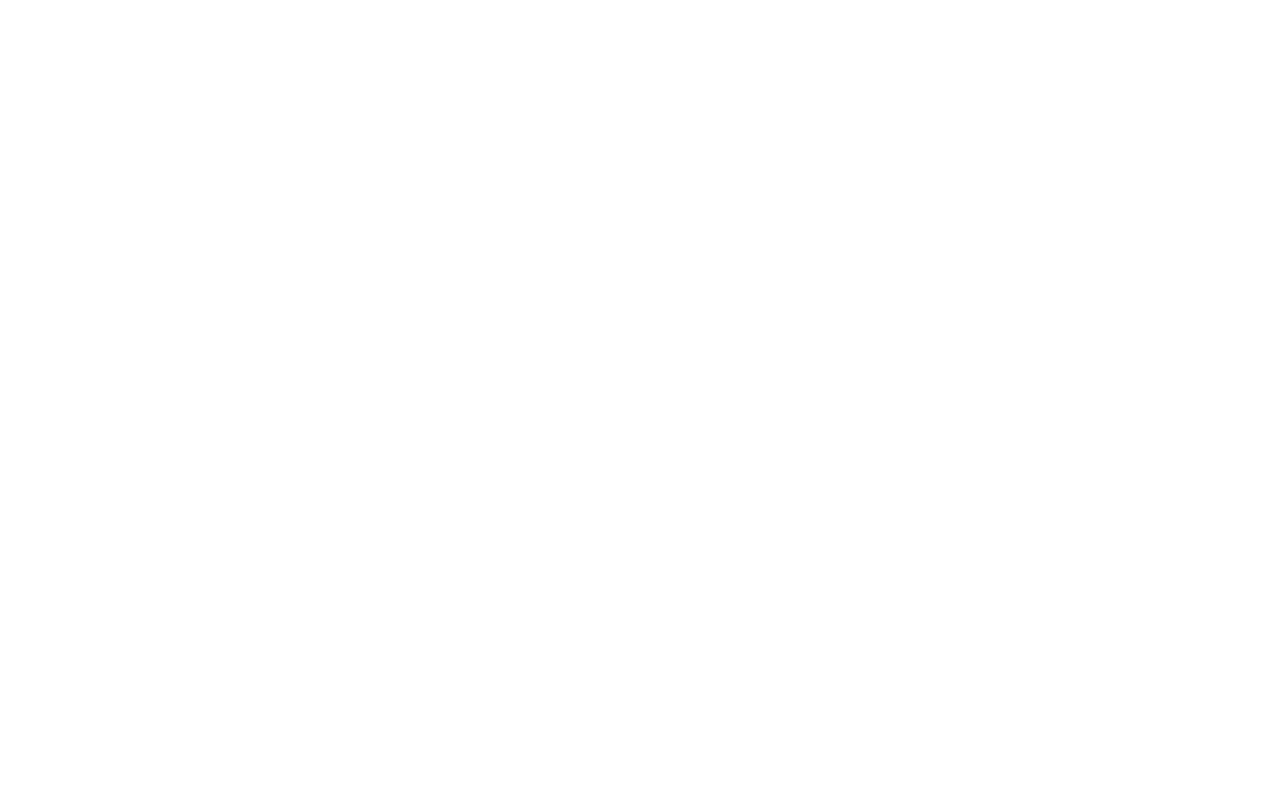
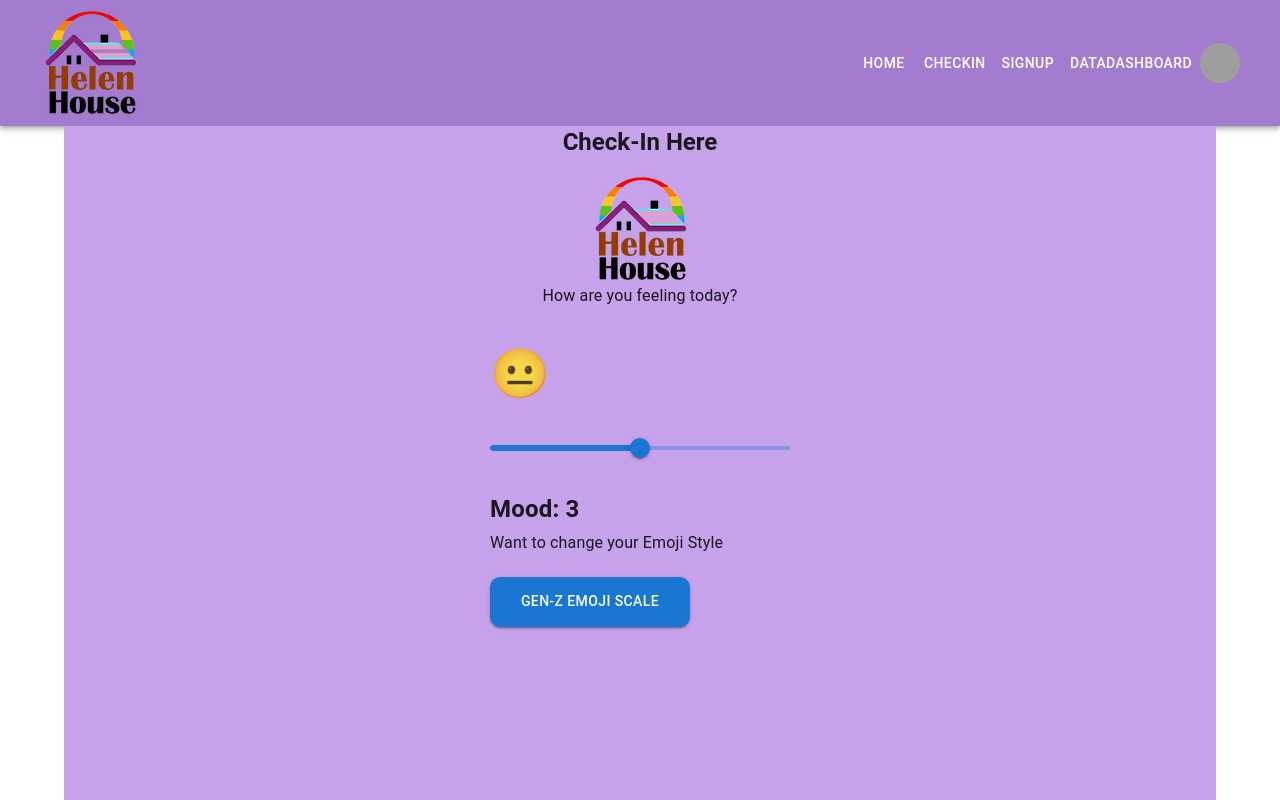
Before and after one commit to c0d3cisco/hh-frontend, a React (Create React App) app: page /Checkin in a window 1280 px wide. Before the commit this address had no page. Shown: the top 800 px of the page. Built offline with nearby package versions, Linux system fonts and the light colour scheme; grey boxes are pictures that could not be loaded.

Commit message:
Co-authored-by: Katherine Lee <KatiLee@users.noreply.github.com> Co-authored-by: Malik Sadiki-Torres <MalikTorres@users.noreply.github.com>

```diff
--- a/src/App.jsx
+++ b/src/App.jsx
@@ -6,23 +6,27 @@
 import SignUp from './Pages/SignUp';
 import SignUpApproval from './Pages/SignUpApproval';
 import UserSettings from './Pages/UserSettings';
+import { Checkin } from './Pages/Checkin';
+import DataDashboard from './Pages/DataDashboard';
 
-function App() {
+export default function App() {
   return (
     <Router>
       <Routes>
-        <Route path="/" element={<Layout>
+        <Route path="/" element={<Layout />}>
           <Route index element={<Home />} />
-          <Route path="signup" element={<SignUp />} />
-          <Route path="signupapproval" element={<SignUpApproval />} />
-          <Route path="usersettings" element={<UserSettings />} />
-        </Layout>} />
+          <Route path="/Checkin" element={<Checkin />} />
+          <Route path="/signup" element={<SignUp />} />
+          <Route path="/signupapproval" element={<SignUpApproval />} />
+          <Route path="/usersettings" element={<UserSettings />} />
+          <Route path="/datadashboard" element={<DataDashboard />} />
+        </Route>
       </Routes>
     </Router>
   );
 }
 
-export default App;
+
 
 // import React from 'react';
 // import './App.css';
--- a/src/Components/Checkin/MoodSlider/index.jsx
+++ b/src/Components/Checkin/MoodSlider/index.jsx
@@ -4,18 +4,18 @@
 import Button from '@mui/material/Button';
 const MoodSlider = ({ rating, onRatingChange }) => {
   const traditionalMoodEmojis = {
-    1: ':cry:',
-    2: ':pensive:',
-    3: ':neutral_face:',
-    4: ':slightly_smiling_face:',
-    5: ':smile:',
+    1: '😢',
+    2: '😔',
+    3: '😐',
+    4: '🙂',
+    5: '😄',
   };
   const genzMoodEmojis = {
-    1: ':upside_down_face:',
-    2: ':skull:',
-    3: ':sweat_smile:',
-    4: ':sob:',
-    5: ':fire:',
+    1: '🙃',
+    2: '💀',
+    3: '😅',
+    4: '😭',
+    5: '🔥',
   };
   const [isTraditional, setIsTraditional] = useState(true);
   const toggleEmojiSet = () => {
--- a/src/Components/Layout/Header.jsx
+++ b/src/Components/Layout/Header.jsx
@@ -16,9 +16,20 @@
 import MenuIcon from '@mui/icons-material/Menu';
 import HHLogo from '../../assets/updated_helen_house_logo_cropped_360.png';
 
-const pages = ['Home', 'Checkin', 'Signup'];
-const settings = ['User Settings', 'SignUp Approval', 'Data Dashboard', 'Logout'];
-function ResponsiveAppBar() {
+const pages = [
+  { name: 'Home', path: '/' },
+  { name: 'Checkin', path: '/checkin' },
+  { name: 'Signup', path: '/signup' },
+  { name: 'DataDashboard', path: '/datadashboard' },
+];
+const settings = [
+  { name: 'User Settings', path: '/usersettings' },
+  { name: 'SignUp Approval', path: '/signupapproval' },
+  { name: 'Data Dashboard', path: '/datadashboard' },
+  { name: 'Logout', path: '/logout' },
+];
+
+export default function ResponsiveAppBar() {
   const [anchorElNav, setAnchorElNav] = React.useState(null);
   const [anchorElUser, setAnchorElUser] = React.useState(null);
   const handleOpenNavMenu = (event) => {
@@ -33,14 +44,27 @@
   const handleCloseUserMenu = () => {
     setAnchorElUser(null);
   };
+
   return (
-    <AppBar position="static">
+    <AppBar
+      position="static"
+      sx={{
+        backgroundColor: '#a37ccf',
+        paddingY: 1,
+        paddingX: 2,
+        display: 'flex',
+        flexDirection: 'row',
+        justifyContent: 'space-between',
+        alignItems: 'center',
+      }}
+    >
       <Container maxWidth="xl">
         <Toolbar disableGutters>
           <img
-          src = {HHLogo}
-          alt = 'Helen House logo'
-          sx={{ display: { xs: 'none', md: 'flex' }, mr: 1 }} />
+            src={HHLogo}
+            alt="Helen House logo"
+            sx={{ display: { xs: 'none', md: 'flex' }, mr: 1 }}
+          />
           <Typography
             variant="h6"
             noWrap
@@ -55,9 +79,7 @@
               color: 'inherit',
               textDecoration: 'none',
             }}
-          >
-
-          </Typography>
+          ></Typography>
           <Box sx={{ flexGrow: 1, display: { xs: 'flex', md: 'none' } }}>
             <IconButton
               size="large"
@@ -88,8 +110,8 @@
               }}
             >
               {pages.map((page) => (
-                <MenuItem key={page} onClick={handleCloseNavMenu}>
-                  <Typography textAlign="center">{page}</Typography>
+                <MenuItem key={page.name} onClick={handleCloseNavMenu}>
+                  <Typography textAlign="center">{page.name}</Typography>
                 </MenuItem>
               ))}
             </Menu>
@@ -110,19 +132,23 @@
               color: 'inherit',
               textDecoration: 'none',
             }}
+          ></Typography>
+          <Box
+            sx={{
+              flexGrow: 1,
+              display: { xs: 'none', md: 'flex' },
+              justifyContent: 'flex-end', // Move buttons to the right
+            }}
           >
-
-          </Typography>
-          <Box sx={{ flexGrow: 1, display: { xs: 'none', md: 'flex' } }}>
             {pages.map((page) => (
-              <Link to={`/${page}`} key={page} style={{ textDecoration: 'none'}}>
-              <Button
-                key={page}
-                onClick={handleCloseNavMenu}
-                sx={{ my: 2, color: 'white', display: 'block' }}
-              >
-                {page}
-              </Button>
+              <Link to={page.path} key={page.name} style={{ textDecoration: 'none' }}>
+                <Button
+                  key={page.name}
+                  onClick={handleCloseNavMenu}
+                  sx={{ my: 2, color: 'white', display: 'block' }}
+                >
+                  {page.name}
+                </Button>
               </Link>
             ))}
           </Box>
@@ -149,8 +175,8 @@
               onClose={handleCloseUserMenu}
             >
               {settings.map((setting) => (
-                <MenuItem key={setting} onClick={handleCloseUserMenu}>
-                  <Typography textAlign="center">{setting}</Typography>
+                <MenuItem key={setting.name} onClick={handleCloseUserMenu}>
+                  <Typography textAlign="center">{setting.name}</Typography>
                 </MenuItem>
               ))}
             </Menu>
@@ -160,4 +186,3 @@
     </AppBar>
   );
 }
-export default ResponsiveAppBar;
--- a/src/Pages/Checkin.jsx
+++ b/src/Pages/Checkin.jsx
@@ -3,7 +3,7 @@
 import logo from '../assets/updated_helen_house_logo_cropped_360.png';
 import MoodSlider from '../Components/Checkin/MoodSlider';
 
-const Checkin = () => {
+export const Checkin = () => {
   const [isLoading, setIsLoading] = useState(false);
   const [isCheckedIn, setIsCheckedIn] = useState(false);
   const [moodRating, setMoodRating] = useState(3); // Initial mood rating value
@@ -87,5 +87,3 @@
     </Box>
   );
 };
-
-export default Checkin;
--- a/src/Pages/DataDashboard.jsx
+++ b/src/Pages/DataDashboard.jsx
@@ -0,0 +1,9 @@
+import React from "react";
+
+export default function DataDashboard() {
+  return (
+    <div>
+      <h1>DataDashboard</h1>
+    </div>
+  );
+}
--- a/src/Pages/Home.jsx
+++ b/src/Pages/Home.jsx
@@ -1,14 +1,10 @@
+import RandomQuote from '../Components/RandomQuote';
 
-import RandomQuote from '../Components/RandomQuote';
-import Layout from '../Components/Layout';
-
-const Home = () => {
+export default function Home() {
   return (
     <div>
+      <h1>Home</h1>
       <RandomQuote />
-
     </div>
   );
 }
-
-export default Home;
--- a/src/Pages/SignUpApproval.jsx
+++ b/src/Pages/SignUpApproval.jsx
@@ -0,0 +1,9 @@
+import React from 'react'
+
+export default function SignUpApproval() {
+  return (
+    <div>
+      <h1>SignUpApproval</h1>
+    </div>
+  )
+}
--- a/src/Pages/UserSettings.jsx
+++ b/src/Pages/UserSettings.jsx
@@ -0,0 +1,10 @@
+import React from "react";
+
+
+export default function UserSettings() {
+  return (
+    <div>
+      <h1>UserSettings</h1>
+    </div>
+  );
+}
```
